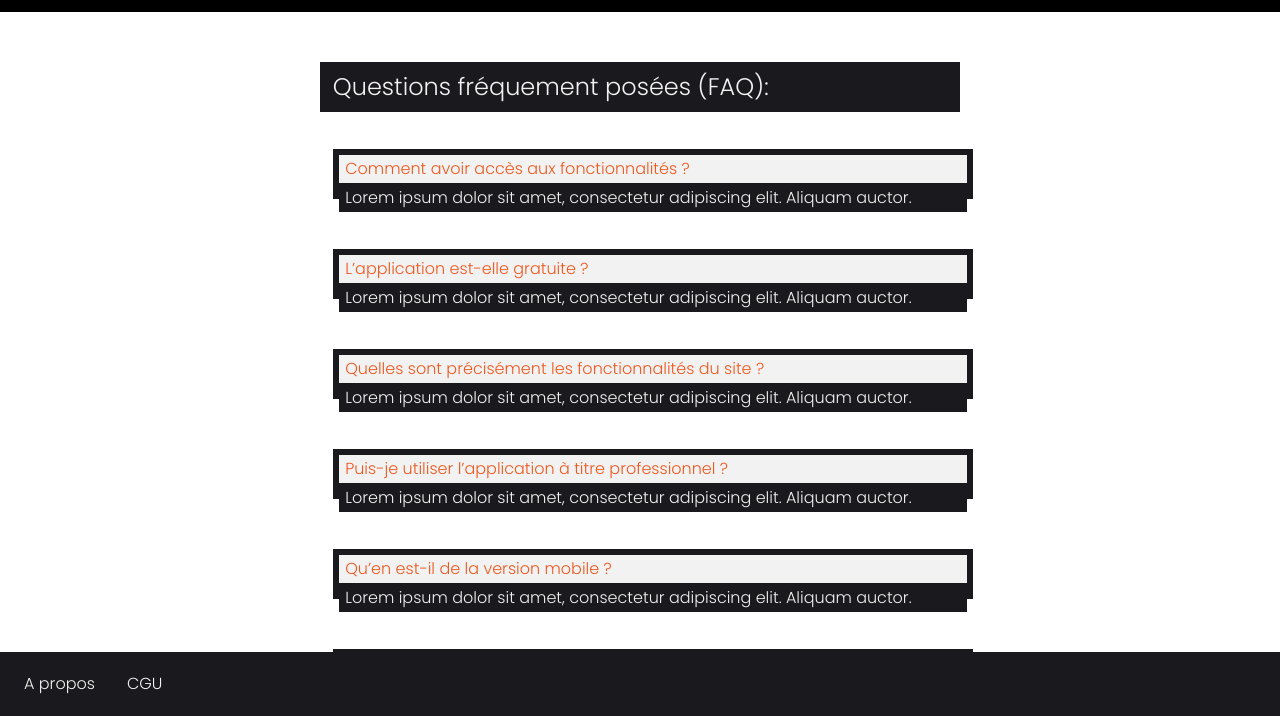
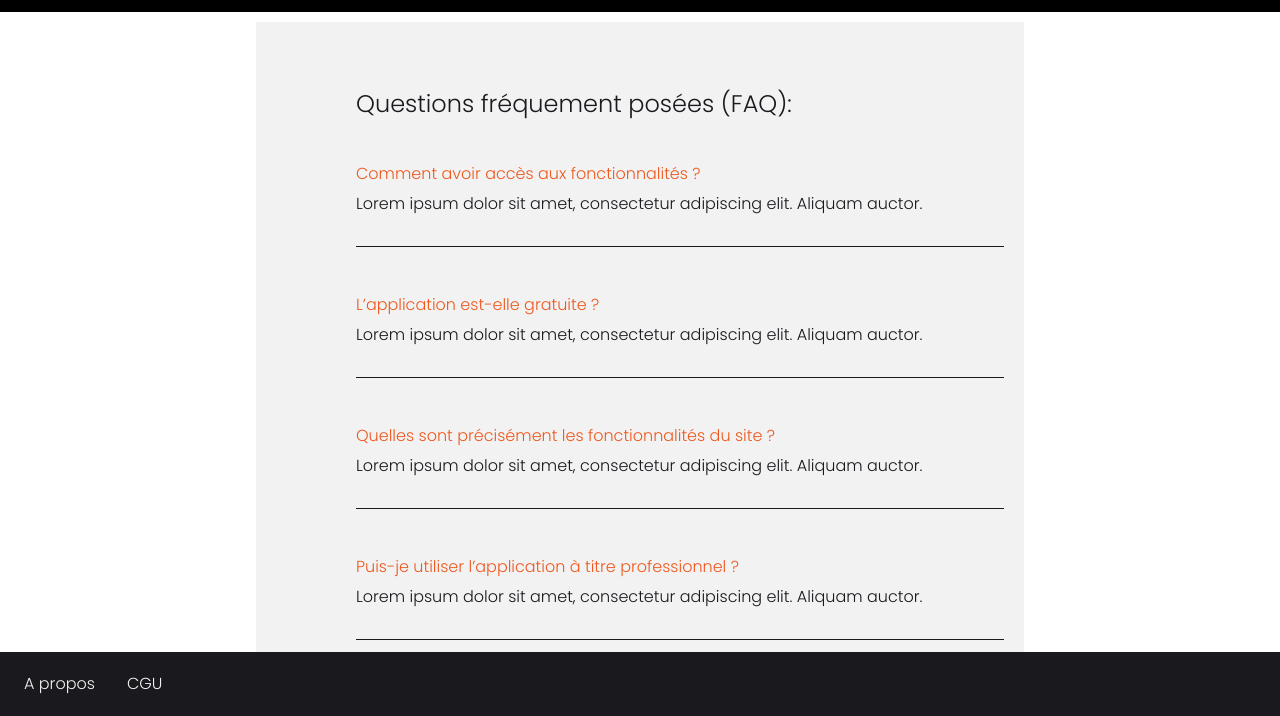
Before and after one commit to nikobass/pokertool-client, a React app: page / in a window 1280 px wide. Shown: the part 84-800 px from the top of the page. Built offline with nearby package versions, Linux system fonts and the light colour scheme.

Commit message:
modify style Faq Faquestion

```diff
--- a/src/components/Faq/faq.scss
+++ b/src/components/Faq/faq.scss
@@ -1,27 +1,20 @@
-.faq {
-    background-color: #19191e;
-    color: #f2f2f2;
-    width: 50vw;
-    height: 50px;
+main {
+    background-color: #f2f2f2;
+    color: #19191e;
+    width: 60vw;
     margin: auto;
-    margin-top: 50px;
-    padding: 1%;
+    margin-top: 10px;
+    padding: 20px;
+    padding-left: 100px;
   }
 
-  h1{
-      font-size: 1.5rem;
-  }
-
-.question {
-    background-color: #f2f2f2;
-    color: #ee581e;
-    margin: auto;
-    padding: 1%;
+h1 {
+    font-size: 1.5rem;
+    margin-top: 50px;
+    padding: autopx;
 }
 
-.answer {
-    background-color: #19191e;
+ul {
+    margin-top: 20px;
 
-    margin: auto;
-    padding: 1%;
 }
--- a/src/components/Faq/index.js
+++ b/src/components/Faq/index.js
@@ -5,11 +5,11 @@ import './faq.scss';
 
 const Faq = () => (
 
-    <div className="faq">
-        <ul>
+    <main className="faq">
         <h1>
             Questions fréquement posées (FAQ):
         </h1>
+        <ul>
             <Faquestion
                 question="Comment avoir accès aux fonctionnalités ?"
                 answer="Lorem ipsum dolor sit amet, consectetur adipiscing elit. Aliquam auctor."
@@ -35,7 +35,7 @@ const Faq = () => (
                 answer="Lorem ipsum dolor sit amet, consectetur adipiscing elit. Aliquam auctor."
             />
         </ul>
-    </div>
+    </main>
 
 )
 
--- a/src/components/Faquestion/faquestion.scss
+++ b/src/components/Faquestion/faquestion.scss
@@ -1,11 +1,16 @@
-.faq {
-
-  }
-
-.question {
-
+  .question {
+    background-color: #f2f2f2;
+    color: #ee581e;
+    height: 20px;
+    padding: 0px;
+    margin-top: 50px;
 }
 
 .answer {
-
+    background-color: #f2f2f2;
+    color: #19191e;
+    margin-top: 10px;
+    height: 20px;
+    padding-bottom: 50px;
+    border-bottom: #19191e solid 1px;
 }
```
Lines whose indentation alone changed are shown as unchanged.
